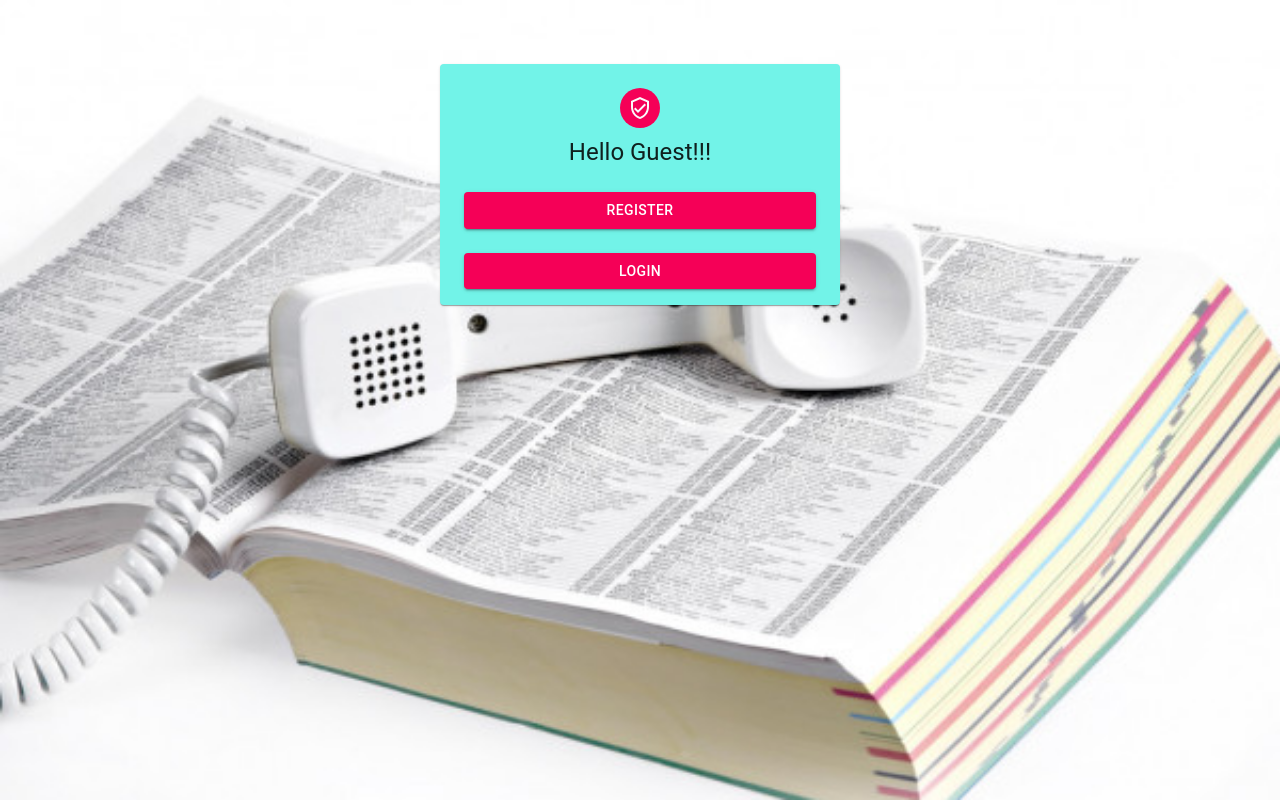
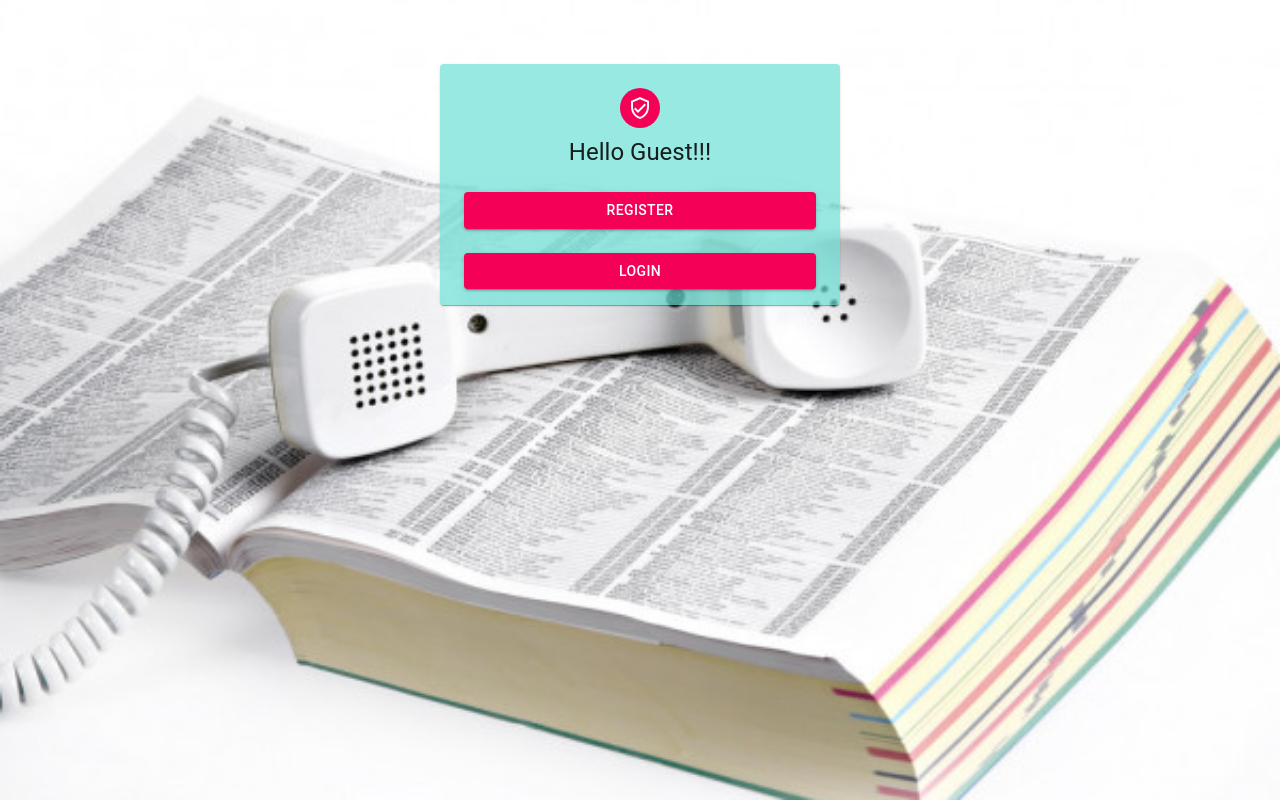
Before and after one commit to bogdanAndrushchenko/-_goit-react-hw-02-phonebook_-, a React (Create React App) app: page / in a window 1280 px wide. Built offline with nearby package versions, Linux system fonts and the light colour scheme.

Commit message:
corect style

```diff
--- a/src/Components/Users/HomePage/HomePage.jsx
+++ b/src/Components/Users/HomePage/HomePage.jsx
@@ -5,7 +5,7 @@ import withStyles from '@material-ui/core/styles/withStyles';
 import { Link } from 'react-router-dom';
 import { authSelectors } from '../../../redux/auth';
 
-const { getIsLogIn } = authSelectors;
+const { getIsLogIn, getUserName } = authSelectors;
 
 const styles = theme => ({
   main: {
@@ -40,14 +40,18 @@ const styles = theme => ({
 
 const HomePage = ({ classes }) => {
   const isLogIn = useSelector(getIsLogIn);
+  const name = useSelector(getUserName);
   return (
     <main className={classes.main}>
-      <Paper className={classes.paper} style={{ backgroundColor: '#72f3e8' }}>
+      <Paper
+        className={classes.paper}
+        style={{ backgroundColor: 'rgba(107,224,214,0.7)' }}
+      >
         <Avatar className={classes.avatar}>
           <VerifiedUserOutlined />
         </Avatar>
         <Typography component="h1" variant="h5">
-          Hello Guest!!!
+          Hello {isLogIn ? name : 'Guest'}!!!
         </Typography>
         <Button
           type="submit"
@@ -57,6 +61,7 @@ const HomePage = ({ classes }) => {
           component={Link}
           to="/register"
           className={classes.submit}
+          disabled={isLogIn ? true : false}
         >
           Register
         </Button>
@@ -68,6 +73,7 @@ const HomePage = ({ classes }) => {
           component={Link}
           to="/login"
           className={classes.submit}
+          disabled={isLogIn ? true : false}
         >
           Login
         </Button>
@@ -83,7 +89,7 @@ const HomePage = ({ classes }) => {
           className={classes.button}
           style={{
             marginTop: '20px',
-            backgroundColor: 'rgba(73,159,126, 0.85)',
+            backgroundColor: 'rgb(57,129,69,0.9)',
             height: '50px',
           }}
         >
--- a/src/Components/Users/Login/LogIn.jsx
+++ b/src/Components/Users/Login/LogIn.jsx
@@ -76,7 +76,10 @@ const SignIn = ({ classes }) => {
 
   return (
     <main className={classes.main}>
-      <Paper className={classes.paper} style={{ backgroundColor: '#a1f5b9' }}>
+      <Paper
+        className={classes.paper}
+        style={{ backgroundColor: 'rgb(125,217,169,0.8)' }}
+      >
         <Avatar className={classes.avatar}>
           <LockOutlinedIcon />
         </Avatar>
--- a/src/Components/Users/Regicter/Register.jsx
+++ b/src/Components/Users/Regicter/Register.jsx
@@ -83,7 +83,10 @@ const Register = ({ classes }) => {
   };
   return (
     <main className={classes.main}>
-      <Paper className={classes.paper} style={{ backgroundColor: '#85c196' }}>
+      <Paper
+        className={classes.paper}
+        style={{ backgroundColor: 'rgba(133,193,150,0.8)' }}
+      >
         <Avatar className={classes.avatar}>
           <LockOutlinedIcon />
         </Avatar>
```
Also changed, not shown: 1 other file (tests, documents, lock files or other folders).
